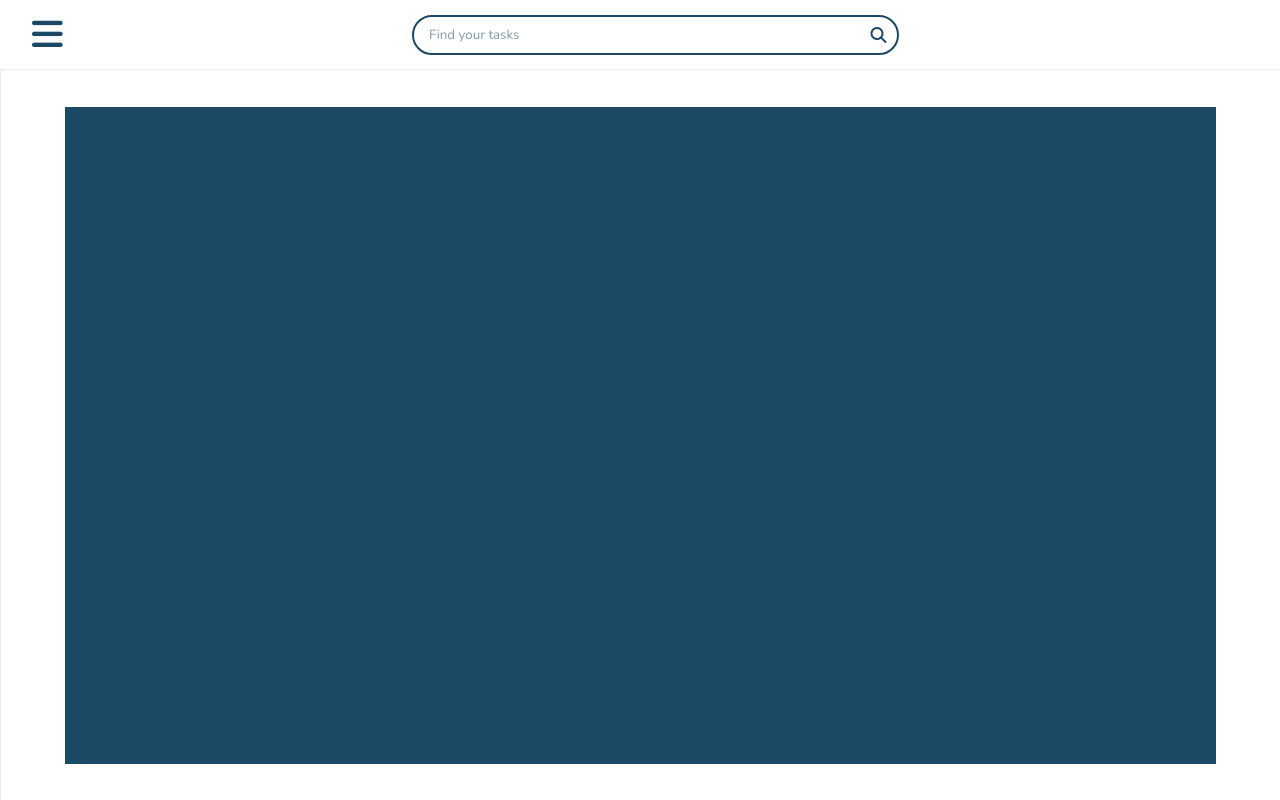
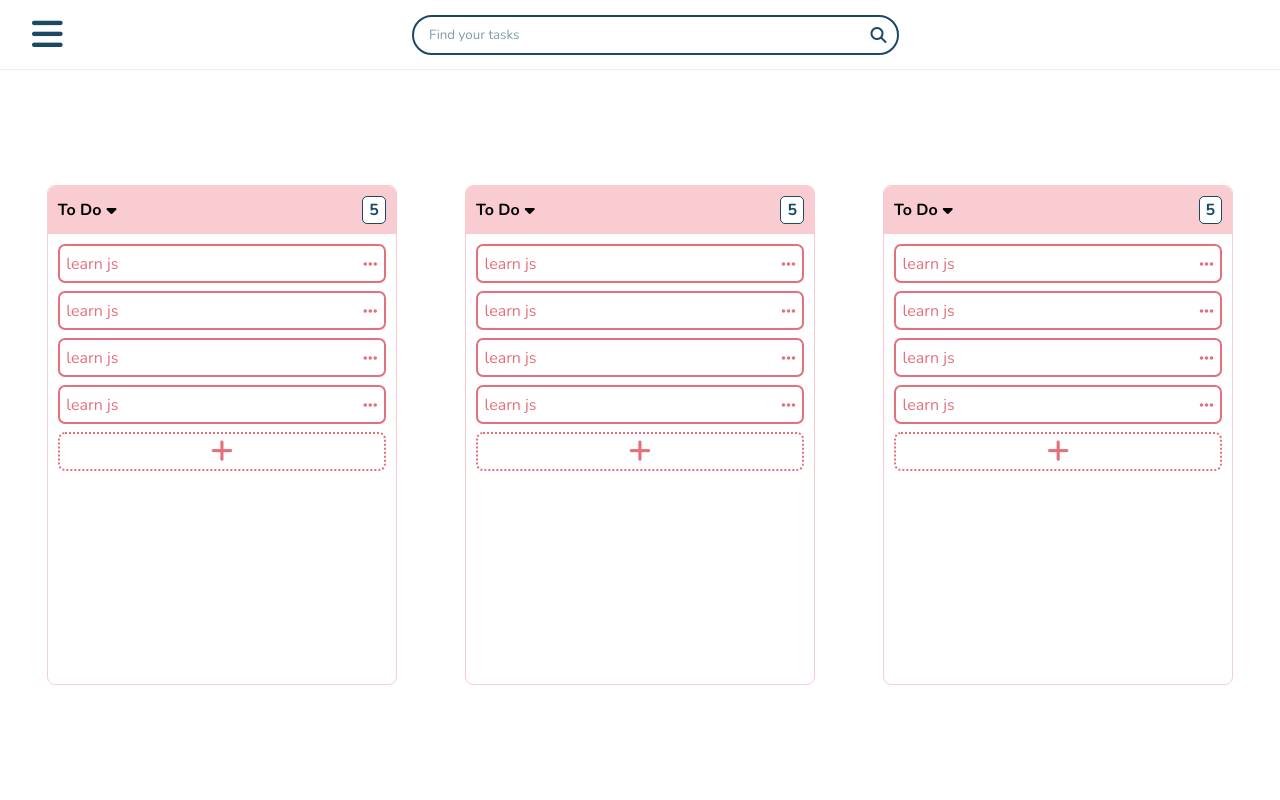
Before and after one commit to frs99/Apps-for-learn-JS3, a plain HTML site: page to-do/index.html in a window 1280 px wide. Drawn offline with nearby package versions, Linux system fonts and the light colour scheme.

Commit message:
add list and fix error

```diff
--- a/to-do/css/style.css
+++ b/to-do/css/style.css
@@ -121,7 +121,6 @@ main {
   height: calc(100% - 70px);
 }
 main aside {
-  border-right: solid 1px #ededed;
   height: 100%;
   max-width: 300px;
   transition: all 0.4s;
@@ -130,6 +129,7 @@ main aside {
 }
 main .show-aside{
   width: 20%;
+  border-right: solid 1px #ededed;
 }
 main aside .all-ul {
   width: 75%;
@@ -179,7 +179,77 @@ main section .box-task{
   left: 0;
   right: 0;
   margin: auto;
-  width: 90%;
+  width:98%;
+  max-width: 1600px;
   height:90%;
-  background-color: #1b4965;
+  display: flex;
+  align-items: center;
+  justify-content: space-around;
 }
+
+/* BOXS TASKS */
+main section .box-task article{
+  width: 30%;
+  max-width:350px;
+  height:90%;
+  max-height: 500px;
+  border-radius: 8px;
+}
+main section .box-task article .top-box{
+  display: flex;
+  justify-content: space-between;
+  align-items: center;
+  padding:10px;
+  border-top-left-radius: 8px;
+  border-top-right-radius: 8px;
+}
+main section .box-task article .top-box .top-box-title{
+  display: flex;
+}
+main section .box-task article .top-box .top-box-title i{
+  margin-left:5px;
+}
+main section .box-task article .top-box .number-tasks{
+  background-color: #fff;
+  color: #1b4965;
+  border: solid 1px #1b4965;
+  border-radius: 5px;
+  padding:2px 6px;
+}
+main section .box-task article .all-task{
+  position: relative;
+  padding:10px;
+}
+main section .box-task article .all-task ul li{
+  display: flex;
+  justify-content: space-between;
+  align-items: center;
+  padding:6.5px;
+  margin-bottom:8px;
+  border-radius: 7px;
+}
+main section .box-task article .add-task{
+  padding:5px;
+  display: flex;
+  align-items: center;
+  justify-content: center;
+  margin: 0 auto;
+  border-radius: 7px;
+  font-size:25px;
+  cursor: pointer;
+}
+/* BOX TODO */
+main section .box-task .box-todo{
+  border: solid 1px #f8ccd1;
+}
+main section .box-task .box-todo .to-do-top-box-color{
+  background-color:#f8ccd1;
+}
+main section .box-task .box-todo .add-task-todo{
+  border: dotted 2px #e4707c;
+  color: #e4707c;
+}
+main section .box-task .box-todo ul .task-todo{
+  border: solid 2px #e4707c;
+  color: #e4707c;
+}
--- a/to-do/index.html
+++ b/to-do/index.html
@@ -66,9 +66,124 @@
         </section>
       </aside>
       <section>
+
+        <!-- BIG BOX -->
         <div class="box-task">
+          <!-- BOX01 - TO DO -->
           <article class="box-todo">
+            <div class="top-box to-do-top-box-color">
+              <div class="top-box-title">
+                <h4>To Do</h4>
+                <i class="fas fa-sort-down"></i>
+              </div>
+              <div class="number-tasks">
+                <h4>5</h4>
+              </div>
+            </div>
+            <div class="all-task">
+              <ul>
+                <li class="task-todo">
+                  <p>learn js</p>
+                  <i class="fas fa-ellipsis-h"></i>
+                </li>
 
+                <li class="task-todo">
+                  <p>learn js</p>
+                  <i class="fas fa-ellipsis-h"></i>
+                </li>
+
+                <li class="task-todo">
+                  <p>learn js</p>
+                  <i class="fas fa-ellipsis-h"></i>
+                </li>
+
+                <li class="task-todo">
+                  <p>learn js</p>
+                  <i class="fas fa-ellipsis-h"></i>
+                </li>
+              </ul>
+              <div class="add-task add-task-todo">
+                <i class="fas fa-plus"></i>
+              </div>
+            </div>
+          </article>
+
+          <!-- BOX01 - TO DO -->
+          <article class="box-todo">
+            <div class="top-box to-do-top-box-color">
+              <div class="top-box-title">
+                <h4>To Do</h4>
+                <i class="fas fa-sort-down"></i>
+              </div>
+              <div class="number-tasks">
+                <h4>5</h4>
+              </div>
+            </div>
+            <div class="all-task">
+              <ul>
+                <li class="task-todo">
+                  <p>learn js</p>
+                  <i class="fas fa-ellipsis-h"></i>
+                </li>
+
+                <li class="task-todo">
+                  <p>learn js</p>
+                  <i class="fas fa-ellipsis-h"></i>
+                </li>
+
+                <li class="task-todo">
+                  <p>learn js</p>
+                  <i class="fas fa-ellipsis-h"></i>
+                </li>
+
+                <li class="task-todo">
+                  <p>learn js</p>
+                  <i class="fas fa-ellipsis-h"></i>
+                </li>
+              </ul>
+              <div class="add-task add-task-todo">
+                <i class="fas fa-plus"></i>
+              </div>
+            </div>
+          </article>
+
+          <!-- BOX01 - TO DO -->
+          <article class="box-todo">
+            <div class="top-box to-do-top-box-color">
+              <div class="top-box-title">
+                <h4>To Do</h4>
+                <i class="fas fa-sort-down"></i>
+              </div>
+              <div class="number-tasks">
+                <h4>5</h4>
+              </div>
+            </div>
+            <div class="all-task">
+              <ul>
+                <li class="task-todo">
+                  <p>learn js</p>
+                  <i class="fas fa-ellipsis-h"></i>
+                </li>
+
+                <li class="task-todo">
+                  <p>learn js</p>
+                  <i class="fas fa-ellipsis-h"></i>
+                </li>
+
+                <li class="task-todo">
+                  <p>learn js</p>
+                  <i class="fas fa-ellipsis-h"></i>
+                </li>
+
+                <li class="task-todo">
+                  <p>learn js</p>
+                  <i class="fas fa-ellipsis-h"></i>
+                </li>
+              </ul>
+              <div class="add-task add-task-todo">
+                <i class="fas fa-plus"></i>
+              </div>
+            </div>
           </article>
         </div>
       </section>
```
